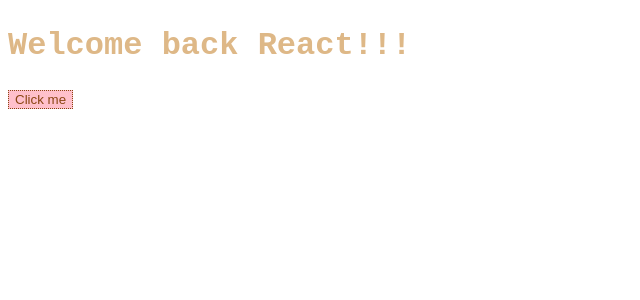
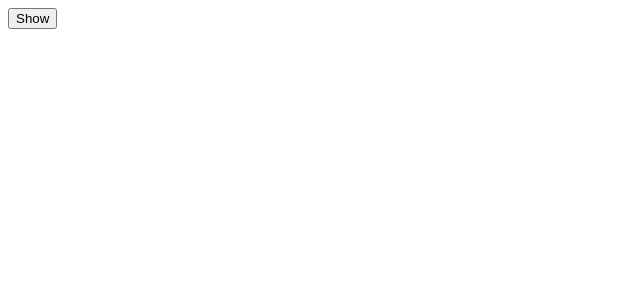
Before and after one commit to HamsterStudent/Today-I-Learnd, a React (Create React App) app in the folder react/react-app/: page / in a window 1280 px wide. Shown: the top 300 px of the page, without its empty margins (0-640 px from the left). Built offline with nearby package versions, Linux system fonts and the light colour scheme.

Commit message:
20220606

```diff
--- a/react/react-app/src/App.js
+++ b/react/react-app/src/App.js
@@ -1,13 +1,70 @@
-import Button from "./Button";
-import styles from "./App.module.css"
+// // import Button from "./Button";
+// // import styles from "./App.module.css";
+// import {useState, useEffect} from "react";
 
-function App() {
-  return (
-    <div>
-      <h2 className={styles.title}>Welcome back React!!!</h2>
-      <Button text={"Click me"}/>
-    </div>
-  );
+// function App() {
+//   const [counter, setValue] = useState(0);
+//   const [keyword, setKeaword] = useState("");
+//   const onClick = () => setValue((prev) => prev + 1);
+//   const onChange = (event) => setKeaword(event.target.value);
+//   console.log("I run all the time");
+//   // const iRunOnlyOnce = () => {
+//   //   console.log("I run only once");
+//   // };
+//   useEffect(()=>{  //딱 한번만 실행될 수 있게 해줌. 맨날랜더링하지않구....
+//     console.log("I run only once.");
+//   }, []);
+//   useEffect(()=>{
+//     console.log("I run when 'keyword' changes");
+//   }, [keyword]); //keyword가 변화했을 때만 실행하라고 알리는... 값이 변화했을 때 실행시키고 싶은 부분을 []안에 적으면 됨
+//   useEffect(()=>{
+//     console.log("I run when 'counter' changes");
+//   }, [counter]);
+//   useEffect(()=>{
+//     console.log("I run when 'counter' & 'keyword' changes");
+//   }, [counter, keyword]);
+//   return (
+//     <div>
+//       {/* <h2 className={styles.title}>Welcome back React!!!</h2>
+//       <Button text={"Click me"}/> */}
+
+//       <input value={keyword} onChange={onChange} type="text" placeholder="Search here..." />
+//       <h1>{counter}</h1>
+//       <button onClick={onClick}>click me</button>
+//     </div>
+
+//   );
+// }
+
+// export default App;
+
+import { useState, useEffect } from "react";
+
+function Hello(){
+
+  // useEffect(()=>{
+  //   console.log("hi :)");
+  //   return() => console.log("bye :(");
+  // });
+  useEffect(()=>{
+    console.log("hi :)");
+    return function(){
+      console.log("bye")
+    }
+  }, []);
+  return <h1>Hello</h1>;
 }
 
+function App(){
+  const [showing, setShowing] = useState(false);
+  const onClick = () => setShowing((prev) => !prev);
+
+  return (
+  <div>
+    {showing ? <Hello /> : null}
+    <button onClick = {onClick}>{showing ? "Hide" : "Show"}</button>
+  </div>
+  );
+};
+
 export default App;
```
Also changed, not shown: 1 other file (tests, documents, lock files or other folders).
